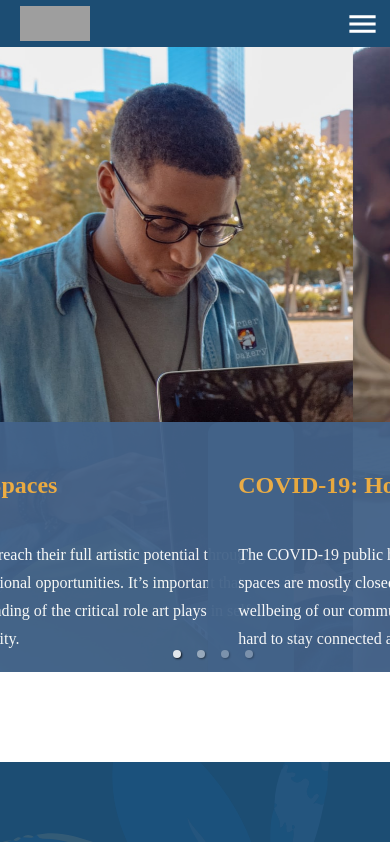
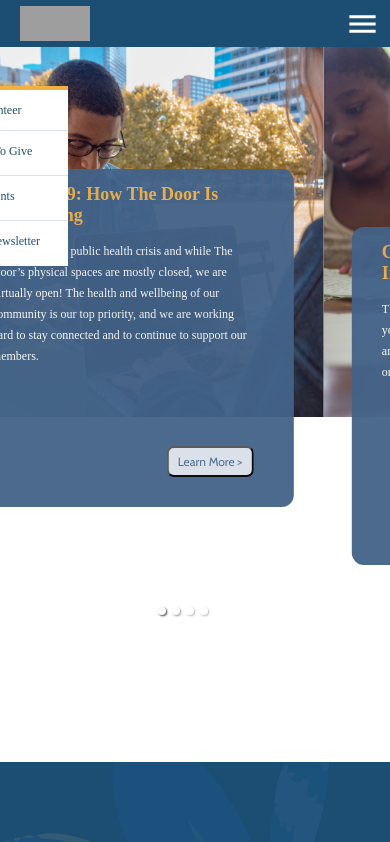
Before and after one commit to Ricomitch/The-Door, a React (Create React App) app in the folder client/: page / in a window 390 px wide. Shown: the top 842 px of the page. Built offline with nearby package versions, Linux system fonts and the light colour scheme; grey boxes are pictures that could not be loaded; a web font is replaced by a local one.

Commit message:
responsive design not complete but rectangles 143 ready for mobil design

```diff
--- a/client/src/components/HomePage/Carousel.css
+++ b/client/src/components/HomePage/Carousel.css
@@ -70,23 +70,58 @@
 /* Mobile */
 @media screen and (max-width: 426px) {
   .slides {
-    width: 425px;
-    z-index: 3;
+    /* position: absolute; */
+    /* height: 0%; */
+    width: 100%;
+    /* height: 800px; */
+    /* z-index: 1; */
   }
-
+  .slide {
+    /* position: absolute; */
+    height: 70vh;
+  }
+  .control-dots {
+    position: absolute;
+    top: 94%;
+    right: 3%;
+    margin: 0 !important;
+  }
+  .dot {
+    margin: 3px !important;
+  }
   .rectangle1,
   .rectangle2,
   .rectangle3,
   .rectangle4 {
-  /* position: absolute; */
+    /* position: absolute;
     width: 90%;
     height: 90%;
     top: 60%;
     bottom: 90%;
-  z-index: 2;
+    z-index: 2; */
+    /* width: 280px; */
+    /* position: ; */
+    /* position: ; */
+    position: absolute;
+    height: 40vh;
+    width: 85vw;
+    left: 28px;
+    /* right: 26.25%; */
+    top: 30.53%;
+    bottom: 20px;
+    /* z-index: 2 !important; */
   }
-
-
+  .studying,
+  .writing {
+    height: 95%;
+    /* width: 50% !important; */
+    object-position: 0px -10px;
+    object-fit: cover;
+  }
+  .slide1,
+  .slide2 {
+    height: 400px;
+  }
 
   .slide {
     padding-right: 0;
@@ -96,13 +131,6 @@
     margin-left: 0;
     margin-right: 0;
   }
-
-
-
-
-
 }
 
-
-
 /* Tablet */
--- a/client/src/components/shared/Rectangle143/Rectangle143.css
+++ b/client/src/components/shared/Rectangle143/Rectangle143.css
@@ -1,9 +1,9 @@
 .rectangle143 {
   background-color: #436389;
-  opacity: .95;
+  opacity: 0.95;
   width: 526px;
   height: 367px;
-  border-radius: 12px;;
+  border-radius: 12px;
   display: flex;
   flex-direction: column;
   padding: 30px;
@@ -12,7 +12,7 @@
 }
 .rectangle-header {
   width: 475px;
-  height: 41px;
+  /* height: 41px; */
   font-family: Montserrat-Bold;
   font-size: 24px;
   font-weight: bolder;
@@ -41,7 +41,7 @@
   padding: 6px;
 }
 .rectangle-link {
-  width: 198px;
+  /* width: 198px; */
   height: 37px;
   align-self: flex-end;
 }
@@ -73,3 +73,47 @@
 .no-button {
   display: none;
 }
+
+@media screen and (max-width: 426px) {
+  .rectangle143 {
+    width: 100%;
+    height: 100%;
+    padding-top: 0%;
+  }
+  .rectangle-header {
+    width: 90%;
+    font-size: 18px;
+  }
+  .rectangle-subheading {
+    font-family: Montserrat-SemiBold;
+    font-size: 12px;
+    color: white;
+  }
+  .rectangle-content {
+    /* padding-top: 0%; */
+    width: 100%;
+    height: 100%;
+    font-family: Montserrat;
+    font-size: 12px;
+    line-height: 1.75;
+    color: white;
+    margin: 0;
+  }
+  .rectangle-button {
+    /* width: 99px; */
+    padding: 6px 9px;
+    width: auto;
+    height: 32px;
+  }
+  .button-words {
+    font-family: Cabin;
+    font-style: normal;
+    font-weight: normal;
+    font-size: 12px;
+    line-height: 12px;
+  }
+  .rectangle-volunteer-button{
+    margin-top:15px;
+    /* width: 100px; */
+  }
+}
--- a/client/src/components/shared/Rectangle143/Rectangle143.jsx
+++ b/client/src/components/shared/Rectangle143/Rectangle143.jsx
@@ -22,7 +22,7 @@ function Rectangle143({ copy }) {
       {volunteerButton ? (
         <Link to='/sign-up' className='rectangle-link'>
           <button
-            className={`rectangle-button ${addlButtonClass} ${noButtonClass}`}>
+            className={`rectangle-button rectangle-volunteer-button ${addlButtonClass} ${noButtonClass}`}>
             <span className='button-words'>{copy.buttonValue}</span>
           </button>
         </Link>
```
Lines whose indentation alone changed are shown as unchanged.
